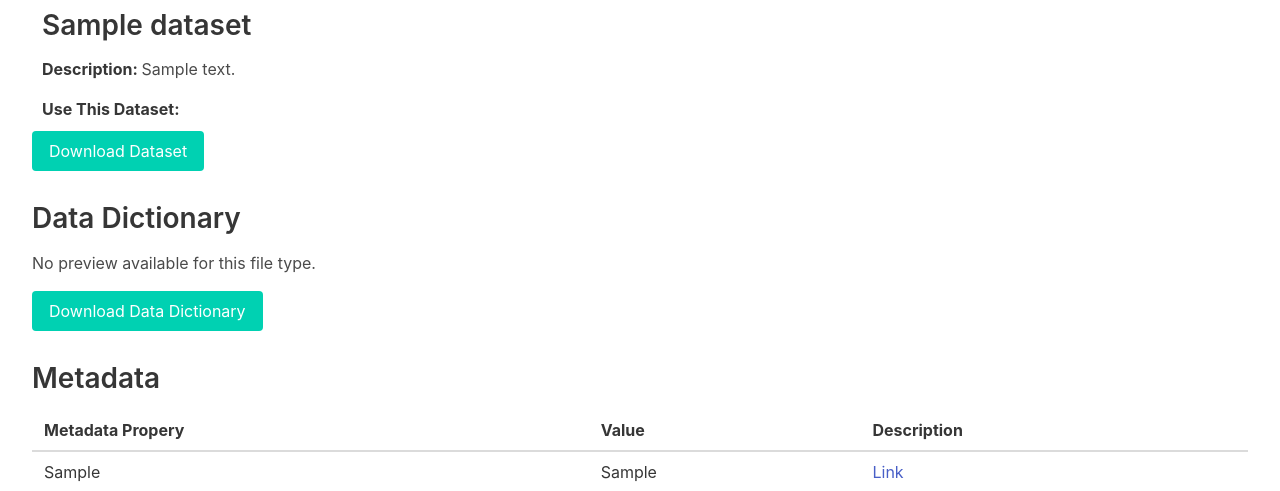
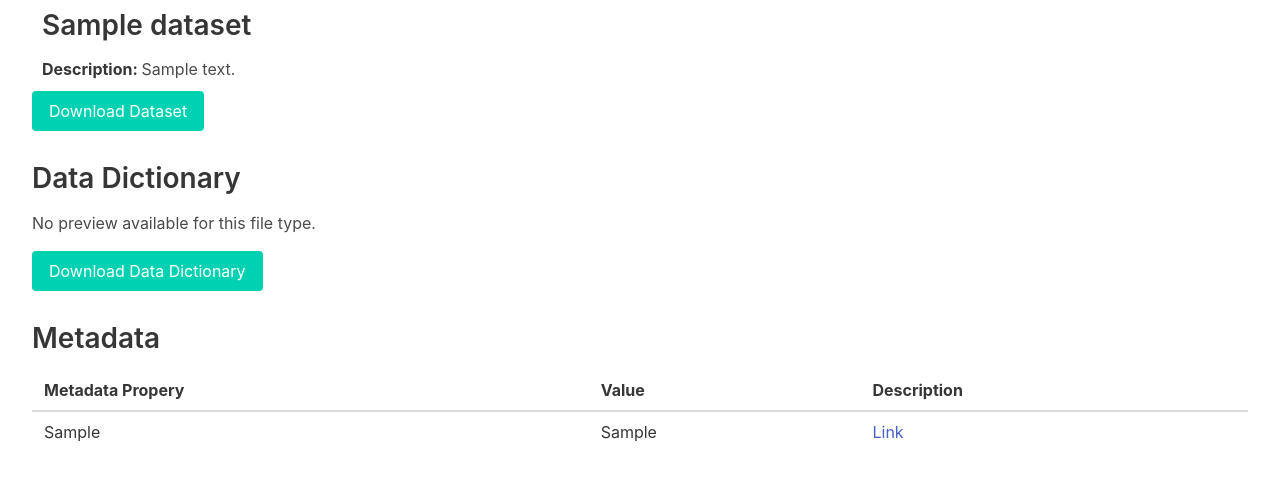
Before and after one commit to sociome/sociome-data-commons, a Django app: page /dataset?id=1 in a window 1280 px wide. Shown: the part 62-553 px from the top of the page. Run offline with Django 4.2, Linux system fonts and the light colour scheme; tables that the repository leaves empty hold one stand-in row (values such as "Sample post").

Commit message:
takes out dataset[0].file

```diff
--- a/sociomedc/fileserver/views.py
+++ b/sociomedc/fileserver/views.py
@@ -116,20 +116,22 @@ def dataset(request):
         else:
             table_html = None
 
-        data_file_extension = dataset[0].file.name.split('.')[-1].lower()
-        if data_file_extension == 'csv':
-            extension_code = 1
-            file_name = None
-        elif data_file_extension == 'zip':
-            extension_code = 2
-            file_name = os.path.basename(dataset[0].file.name).split(".")[0]
-        else:
-            extension_code = 0
-            file_name = None
+        # data_file_extension = dataset[0].file.name.split('.')[-1].lower()
+        # if data_file_extension == 'csv':
+        #     extension_code = 1
+        #     file_name = None
+        # elif data_file_extension == 'zip':
+        #     extension_code = 2
+        #     file_name = os.path.basename(dataset[0].file.name).split(".")[0]
+        # else:
+        #     extension_code = 0
+        #     file_name = None
 
         metadata = Metadata.objects.filter(dataset=dataset[0])
+
+        # 0.0.1_hanging_on_chicago_assessments took out: 'file_name': file_name, 'extension_code': extension_code,
         return render(request, 'dataset.html',
-                      {'dataset': dataset[0], 'file_name': file_name, 'extension_code': extension_code,
+                      {'dataset': dataset[0],
                        'clientip': client_ip, 'table_html': table_html,
                        'metadata': metadata, 'pdf_file_extensions': pdf_file_extensions,
                        'table_file_extensions': table_file_extensions, 'dict_file_extension': dict_file_extension})
--- a/sociomedc/templates/dataset.html
+++ b/sociomedc/templates/dataset.html
@@ -5,7 +5,7 @@
 <h2>{{dataset.name}}</h2>
 <p><strong>Description: </strong> {{dataset.desc}}</p>
 
-<p><strong>Use This Dataset: </strong></p>
+{% comment %} <p><strong>Use This Dataset: </strong></p>
 {% if extension_code == 1%}
 <pre>
   <code>
@@ -34,7 +34,10 @@
      gdf = gpd.read_file('{{file_name}}')
   </code>
 </pre>
-{% endif %}
+{% endif %} {% endcomment %}
+
+
+
 </div>
 <a href="{{ dataset.file.url }}" class="button is-primary" download="{{ dataset.file.name }}">Download Dataset</a>
 
```
